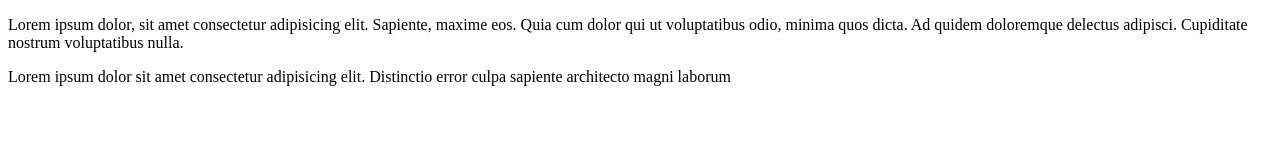
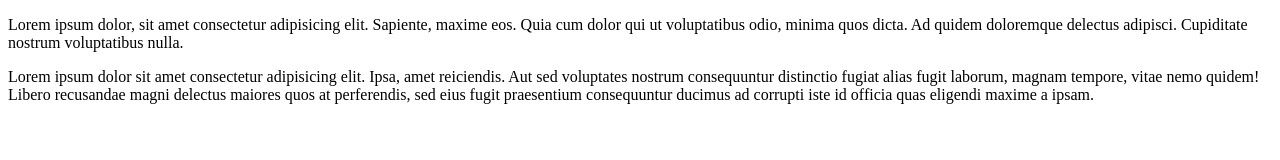
Before and after one commit to Bennyscape/Git-practice-demo, a plain HTML site: page index.html in a window 1280 px wide. Drawn offline with Linux system fonts and the light colour scheme.

Commit message:
updated lorem paragragh

```diff
--- a/index.html
+++ b/index.html
@@ -14,7 +14,7 @@
 </p>
 
 <p>
-    Lorem ipsum dolor sit amet consectetur adipisicing elit. Distinctio error culpa sapiente architecto magni laborum
+    Lorem ipsum dolor sit amet consectetur adipisicing elit. Ipsa, amet reiciendis. Aut sed voluptates nostrum consequuntur distinctio fugiat alias fugit laborum, magnam tempore, vitae nemo quidem! Libero recusandae magni delectus maiores quos at perferendis, sed eius fugit praesentium consequuntur ducimus ad corrupti iste id officia quas eligendi maxime a ipsam.
 </p>
 
 <body>
```
